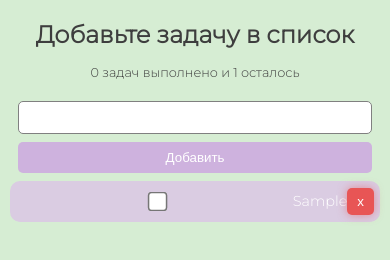
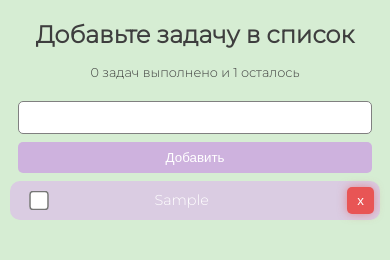
Before and after one commit to eexxiist/todo_list, a website with bundled scripts: page index.html in a window 390 px wide. Both pictures are taken after typing "Sample" into the empty fields and a click on the button "Добавить". Built offline with nearby package versions, Linux system fonts and the light colour scheme; files whose address does not match are found by name.

Commit message:
add style for adaptation

```diff
--- a/style.css
+++ b/style.css
@@ -58,6 +58,7 @@ body {
   }
 
   .todo {
+    position: relative;
     display: flex;
     align-items: center;
     justify-content: space-between;
@@ -68,7 +69,8 @@ body {
   }
 
   .todo__state {
-    margin-left: 6px;
+    position: absolute;
+    left: 3%;
     transform: scale(1.8);
   }
 
@@ -127,6 +129,7 @@ body {
     }
 
     .todo__state {
+      left: -40%;
         transform: scale(1.5);
     }
 
```
Lines whose indentation alone changed are shown as unchanged.
